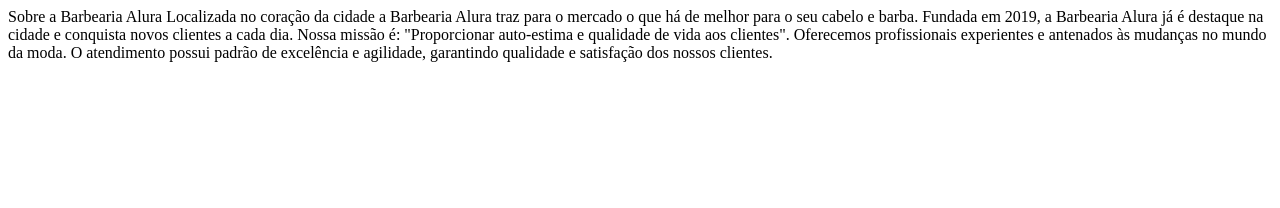
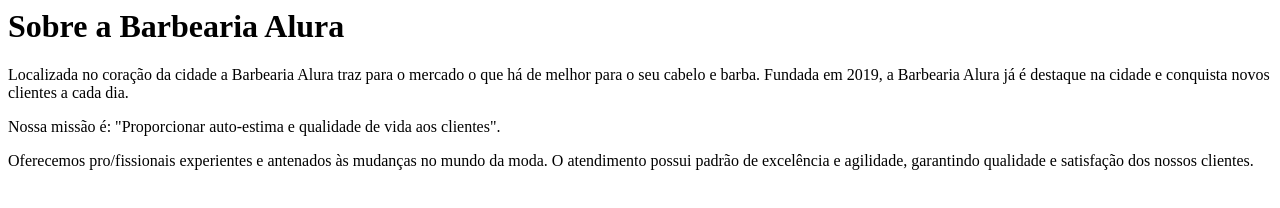
Before and after one commit to luizgstz/primeiro-repositorio-1, a plain HTML site: page index.html in a window 1280 px wide. Drawn offline with Linux system fonts and the light colour scheme.

Commit message:
Update index.html

```diff
--- a/index.html
+++ b/index.html
@@ -2,13 +2,13 @@
 
 
 
-  Sobre a Barbearia Alura
+  <h1>Sobre a Barbearia Alura</h1>
 
-Localizada no coração da cidade a Barbearia Alura traz para o mercado o que há de melhor para o seu cabelo e barba. Fundada em 2019, a Barbearia Alura já é destaque na cidade e conquista novos clientes a cada dia.
+  <p>Localizada no coração da cidade a <atrong>Barbearia Alura</strong> traz para o mercado o que há de melhor para o seu cabelo e barba. Fundada em 2019, a Barbearia Alura já é destaque na cidade e conquista novos clientes a cada dia.</p>
 
-Nossa missão é: "Proporcionar auto-estima e qualidade de vida aos clientes".
+  <p><cm>Nossa missão é: "Proporcionar auto-estima e qualidade de vida aos clientes".</cm></p>
 
-Oferecemos profissionais experientes e antenados às mudanças no mundo da moda. O atendimento possui padrão de excelência e agilidade, garantindo qualidade e satisfação dos nossos clientes.
+<p>Oferecemos pro/fissionais experientes e antenados às mudanças no mundo da moda. O atendimento possui padrão de excelência e agilidade, garantindo qualidade e satisfação dos nossos clientes.</p>
 
 
 </html>
```
